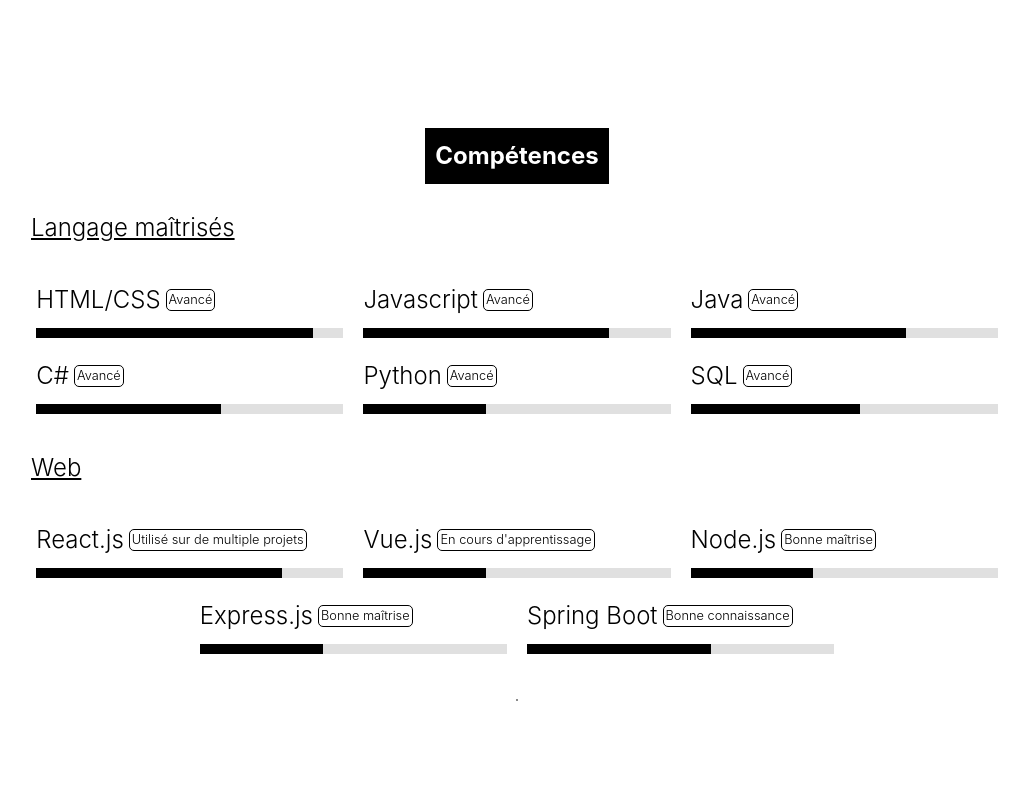
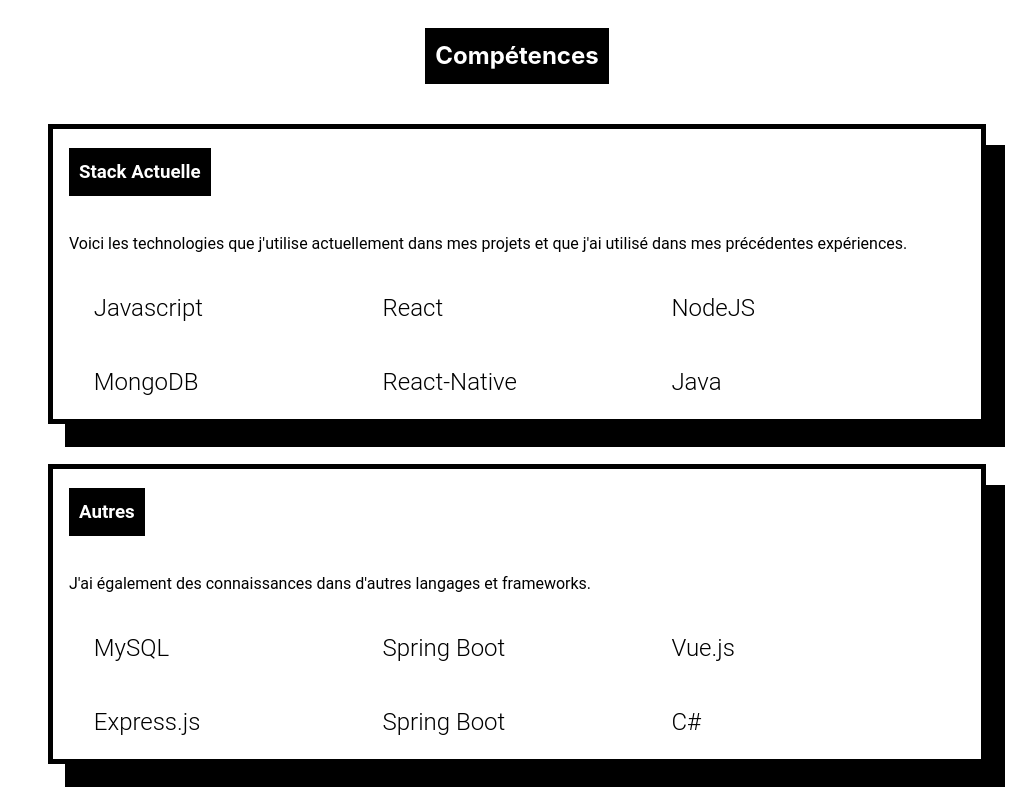
Before and after one commit to BenGregory23/BenGregory23, a Vue app: page / in a window 1280 px wide. Shown: the part 3700-4500 px from the top of the page, without its empty margins (123-1159 px from the left). Built offline with nearby package versions, Linux system fonts and the light colour scheme; a web font is replaced by a local one.

Commit message:
improved skill presentation

```diff
--- a/src/components/skills/Skill.vue
+++ b/src/components/skills/Skill.vue
@@ -2,8 +2,6 @@
 
 defineProps({
     skill: String,
-    skillLevel: Number,
-    tag: String,
 })
 
 </script>
@@ -14,14 +12,9 @@
 
         <h3>
             {{ skill }}
-            <div class="skill-tag">
-                {{ tag }}
-            </div>
         </h3>
 
-        <div class="skill-level">
-            <div class="skill-level-bar" :style="{width: skillLevel + '%', backgroundColor: 'black' }"></div>
-        </div>
+
 
 
     </div>
@@ -62,18 +55,7 @@
         align-items: center;
     }
 
-    .skill-level{
-        width: 100%;
-        height: 10px;
-        background-color: #E0E0E0;
 
-        margin-top: 10px;
-    }
-
-    .skill-level-bar{
-        height: 100%;
-
-    }
 
     @media (max-width: 768px){
 
--- a/src/components/skills/Skills.vue
+++ b/src/components/skills/Skills.vue
@@ -9,28 +9,36 @@
 
 
             <section>
-                <h3> Langage maîtrisés </h3>
+                <h3> Stack Actuelle </h3>
+                <p>
+                    Voici les technologies que j'utilise actuellement dans mes projets et que j'ai utilisé dans mes précédentes expériences.
+
+                </p>
                 <div class="container">
 
-                    <Skill skill="HTML/CSS" skillLevel="90" tag="Avancé" />
+
                     <Skill skill="Javascript" skillLevel="80" tag="Avancé" />
+                    <Skill skill="React" skillLevel="40" tag="Avancé" />
+                    <Skill skill="NodeJS" skillLevel="55" tag="Avancé" />
+                    <Skill skill="MongoDB" skillLevel="50" tag="Avancé" />
+                    <Skill skill="React-Native" skillLevel="50" tag="Avancé" />
                     <Skill skill="Java" skillLevel="70" tag="Avancé" />
-                    <Skill skill="C#" skillLevel="60" tag="Avancé" />
-                    <Skill skill="Python" skillLevel="40" tag="Avancé" />
-                    <Skill skill="SQL" skillLevel="55" tag="Avancé" />
 
                 </div>
             </section>
 
             <section>
-                <h3> Web </h3>
+                <h3> Autres </h3>
+                <p>
+                    J'ai également des connaissances dans d'autres langages et frameworks.
+                </p>
                 <div class="container">
-
-                    <Skill skill="React.js" skillLevel="80" tag="Utilisé sur de multiple projets" />
-                    <Skill skill="Vue.js" skillLevel="40" tag="En cours d'apprentissage" />
-                    <Skill skill="Node.js" skillLevel="40" tag="Bonne maîtrise" />
-                    <Skill skill="Express.js" skillLevel="40" tag="Bonne maîtrise" />
-                    <Skill skill="Spring Boot" skillLevel="60" tag="Bonne connaissance" />
+                    <Skill skill="MySQL" />
+                    <Skill skill="Spring Boot" />
+                    <Skill skill="Vue.js" />
+                    <Skill skill="Express.js"  />
+                    <Skill skill="Spring Boot"  />
+                    <Skill skill="C#" />
                 </div>
             </section>
 
@@ -56,79 +64,63 @@
         width: 100vw;
     }
 
-    .skills h2{
-        background-color: black;
-        font-size: 1.5rem;
-        margin: 0;
-        padding: 10px;
-        color: white;
-    }
+    section {
 
-    section {
         display: flex;
         flex-direction: column;
         justify-content: center;
-        align-items: center;
-        width: 80%;
+        align-items: flex-start;
+        margin: 20px;
+        padding: 0 1rem;
+        max-width: 100vw;
+        width: fit-content;
+        height: 300px;
+        z-index: 100;
+        box-sizing: border-box;
+        background-color: #fff;
+        color: #000;
+        -webkit-box-shadow: 18px 22px 0px 1px rgba(0,0,0,1);
+        -moz-box-shadow: 18px 22px 0px 1px rgba(0,0,0,1);
+        box-shadow: 18px 22px 0px 1px rgba(0,0,0,1);
+        border: 5px solid #000;
+        font-family: 'Roboto', sans-serif;
+        font-size: 1rem;
+        font-weight: 400;
+        line-height: 1.5;
+        text-align: center;
 
     }
 
-    section h3{
-        margin : 1rem;
-        padding: 10px;
-        text-decoration: underline;
-        font-size: 1.5rem;
-        text-align: left;
-        align-self: flex-start;
-
-        font-weight: 300;
-        color: black;
-
+    .container {
+        display: flex;
+        flex-direction: row;
+        justify-content: center;
+        align-items: center;
+        flex-wrap: wrap;
+        width: 70vw;
+        max-width: 80vw;
+        height: 100%;
     }
 
-
-
-    .container{
-        display: flex;
-        flex-direction: row;
-        flex-wrap: wrap;
-        justify-content: center;
-        align-items: center;
-        width: 100%;
-
-
+    h2{
+        background-color: black;
+        color: white;
+        padding: 10px;
+        margin-bottom: 20px;
     }
 
-    @media screen and (max-width: 768px) {
-
-        .skills{
-            padding: 0;
-            height: max-content;
-            min-height: max-content;
-
-        }
-
-        .container{
-            flex-direction: column;
-            justify-content: center;
-            align-items: center;
-            width: 100vw;
-            max-width: 100vw;
-            padding: 0;
-        }
-
-        section {
-            width: 100%;
-
-        }
-
-        section h3{
-            text-align: center;
-            align-self: center;
-        }
+    h3{
+        background-color: black;
+        color: white;
+        padding: 10px;
+        margin-bottom: 20px;
     }
 
 
 
 
+
+
+
+
 </style>
```
